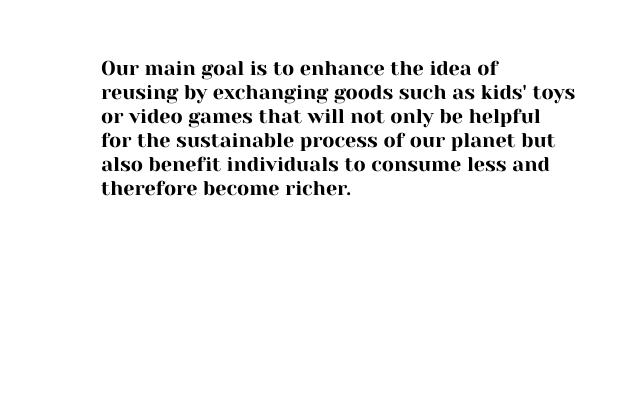
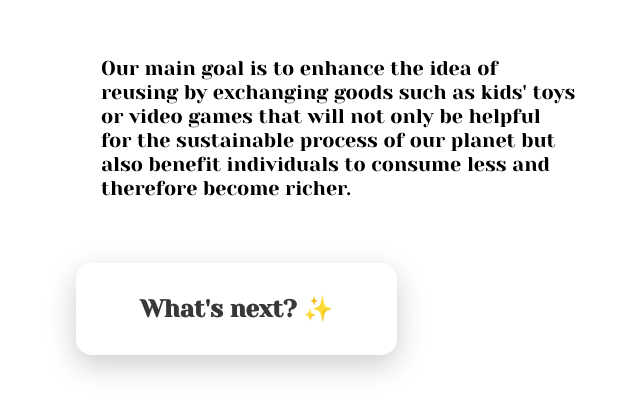
Before and after one commit to HawraAlomani/Frontend-final-project, a React (Create React App) app in the folder my-app/: page / in a window 1280 px wide. Shown: the part 1084-1498 px from the top of the page, without its empty margins (314-954 px from the left). Built offline with nearby package versions, Linux system fonts and the light colour scheme.

Commit message:
finished about section

```diff
--- a/my-app/package.json
+++ b/my-app/package.json
@@ -8,6 +8,7 @@
     "@testing-library/jest-dom": "^5.16.4",
     "@testing-library/react": "^13.3.0",
     "@testing-library/user-event": "^13.5.0",
+    "framer-motion": "^6.5.1",
     "react": "^18.2.0",
     "react-dom": "^18.2.0",
     "react-icons": "^4.4.0",
--- a/my-app/src/App.css
+++ b/my-app/src/App.css
@@ -3,3 +3,28 @@
     margin: 0;
     padding: 0;
   }
+
+.Card {
+  background:  white;
+  color: black;
+  padding: 2rem 4rem;
+  position:absolute;
+  top: -450px;
+  color: rgb(56, 56, 56);
+}
+.Card p{
+  color: rgb(82, 82, 82);
+  padding-top: 0.2rem;
+  line-height: 150%;
+  font-size: 16px;
+}
+.extend{
+  width: 30rem;
+
+}
+@media screen and (max-width: 680px) {
+  .extend{
+    width: 20rem;
+  }
+
+}
--- a/my-app/src/components/AboutSection.js
+++ b/my-app/src/components/AboutSection.js
@@ -1,6 +1,7 @@
-import React from "react";
+import React, { useState } from "react";
 import styled from "styled-components";
 import Spline from "@splinetool/react-spline";
+import { motion } from "framer-motion";
 
 const AboutContainer = styled.div`
   color: #fff;
@@ -26,38 +27,79 @@ const AboutRow = styled.div`
   display: grid;
   grid-auto-columns: minmax(auto, 1fr);
   align-items: center;
+  position: relative;
 `;
 const AboutBg = styled.div`
-  z-index: -1;
+  z-index: -10;
   position: absolute;
   width: 100%;
   height: 100%;
   overflow: hidden;
 `;
-const AboutUS =styled.p`
-margin-top: 120px;
-font-size: 50px;
+const AboutUS = styled.p`
+  margin-top: 120px;
+  font-size: 50px;
 `;
-const AboutP =styled.p`
- border-left: 5px solid white;
+const AboutP = styled.p`
+  border-left: 5px solid white;
   padding-left: 20px;
   max-width: 500px;
   margin-bottom: 500px;
   font-size: 20px;
   line-height: 24px;
   color: black;
-  height: fit-content;
-`
+`;
+
 const AboutSection = () => {
+  const [isOpen, setIsOpen] = useState(false);
+  const toggle = () => {
+    setIsOpen(!isOpen);
+  };
   return (
     <AboutContainer id={"about"}>
       <AboutBg>
         <Spline scene="https://prod.spline.design/Zw537QG39AZpgD23/scene.splinecode" />
       </AboutBg>
       <AboutWrapper>
-      <AboutUS>About Us</AboutUS>
-      <AboutP>Our main goal is to enhance the idea of reusing by exchanging goods such as kids' toys or video games that will not only be helpful for the sustainable process of our planet but also benefit individuals to consume less and therefore become richer.</AboutP>
+        <AboutUS>About Us</AboutUS>
+        <AboutP>
+          Our main goal is to enhance the idea of reusing by exchanging goods
+          such as kids' toys or video games that will not only be helpful for
+          the sustainable process of our planet but also benefit individuals to
+          consume less and therefore become richer.
+        </AboutP>
         <AboutRow>
+          <motion.div
+            transition={{ layout: { duration: 1, type: "spring" } }}
+            layout
+            onClick={toggle}
+            className="Card"
+            style={{
+              borderRadius: "1rem",
+              boxShadow: "0px 10px 30px rgba(0,0,0,0.2)",
+            }}
+          >
+            <motion.h2 layout="position">What's next? ✨</motion.h2>
+            {isOpen && (
+              <motion.div
+                className="extend"
+                initial={{ opacity: 0 }}
+                animate={{ opacity: 1 }}
+              >
+                <p>
+                  {" "}
+                  - Now you can explore the categories of available goods that
+                  you may like and exchange it with some other goods you no
+                  longer use.
+                </p>
+                <p>
+                  {" "}
+                  - Make sure to login or create an account in order to make an
+                  exchange request.{" "}
+                </p>
+              </motion.div>
+            )}
+          </motion.div>
         </AboutRow>
       </AboutWrapper>
     </AboutContainer>
```
Also changed, not shown: 1 other file (tests, documents, lock files or other folders).
